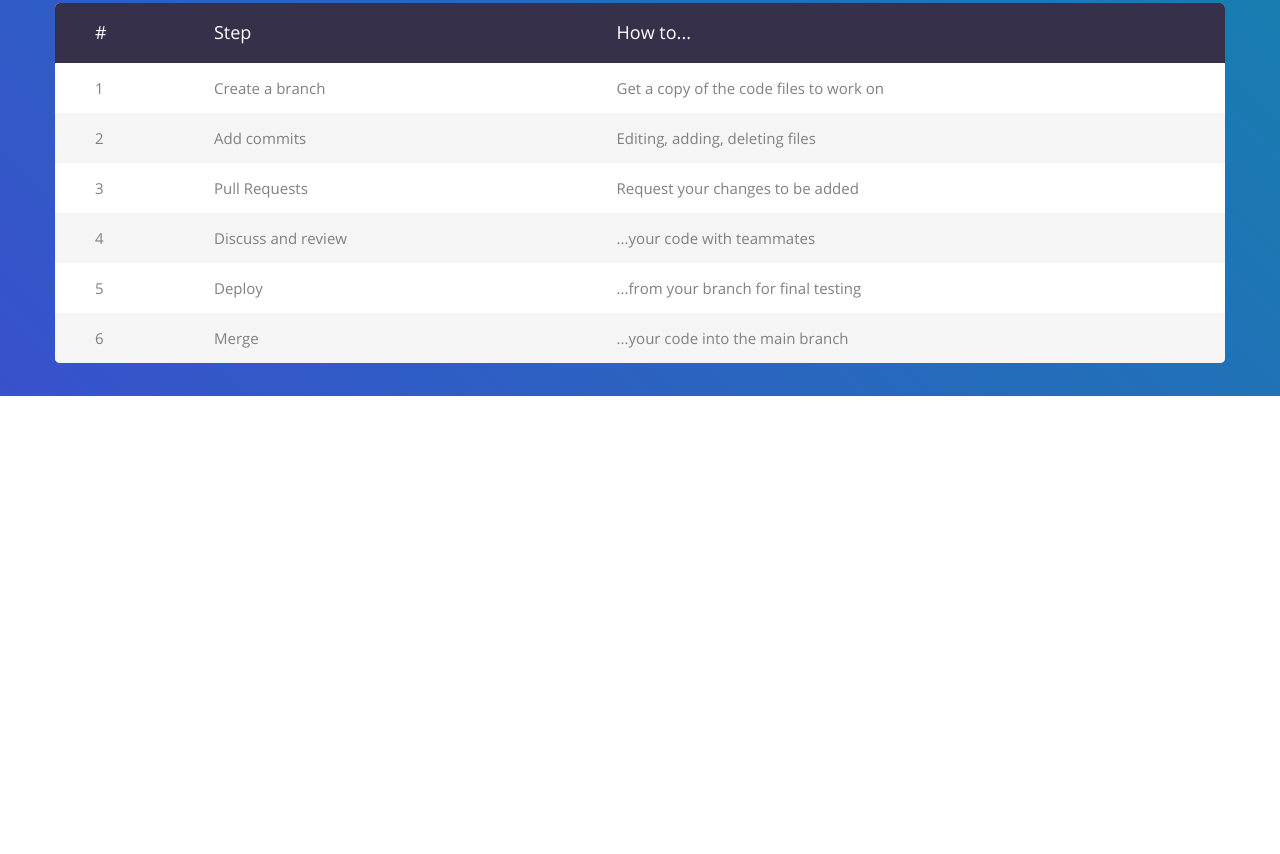
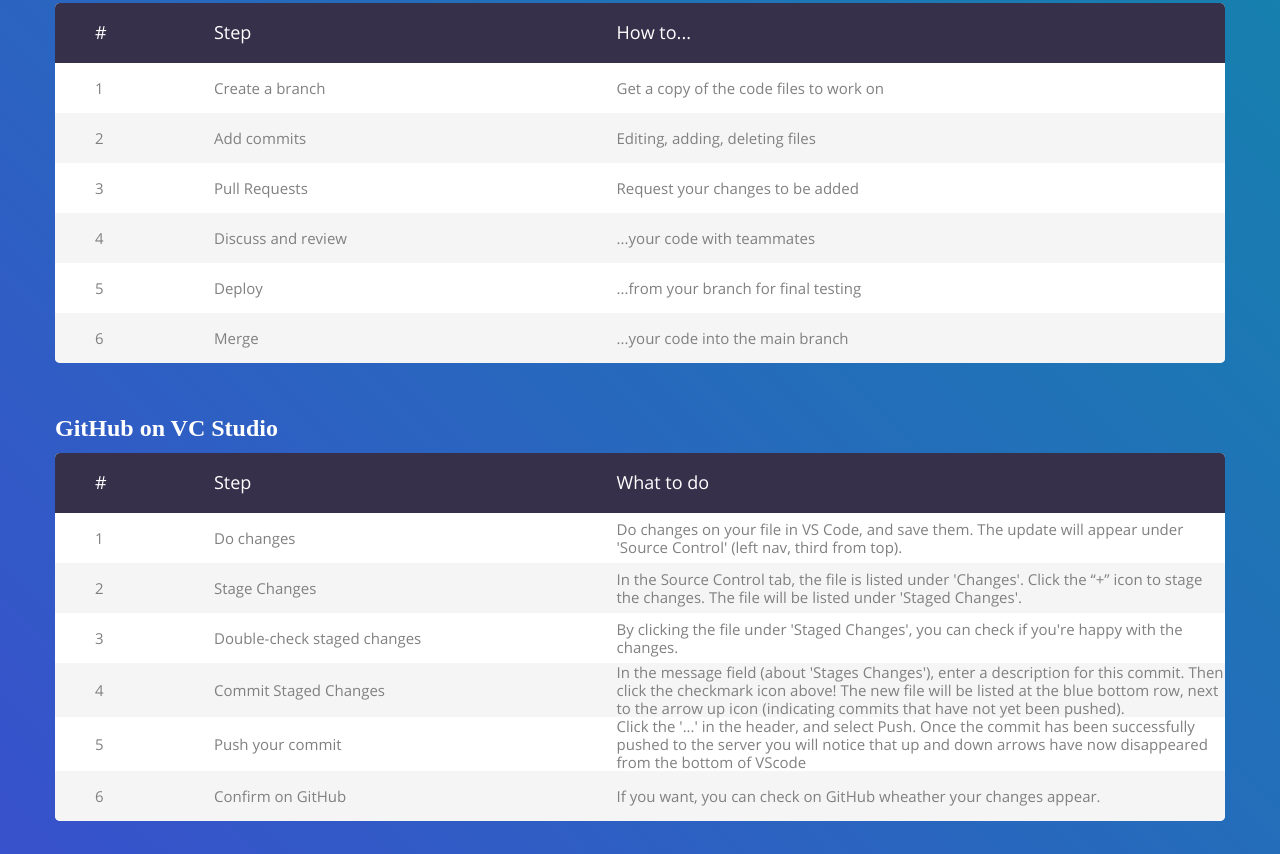
Before and after one commit to herrpreis/GitCheatsheet, a plain HTML site: page index.html in a window 1280 px wide. Shown: the part 657-1511 px from the top of the page. Before the commit the page ends 1053 px from the top, so only its background shows below. Drawn offline with Linux system fonts and the light colour scheme; a web font is replaced by a local one.

Commit message:
Adding 'Github on VS Code' instruction

```diff
--- a/index.html
+++ b/index.html
@@ -124,7 +124,57 @@
 			</div>
 
 
+			<div class="wrap-table100">
+				<h2>GitHub on VC Studio</h2>
+				<div class="table100" id="gitWorkflow">
+					<table>
+						<thead>
+							<tr class="table100-head">
+								<th class="column1">#</th>
+								<th class="column2">Step</th>
+								<th class="column3">What to do</th>
+								<!-- <th class="column4">Use</th> -->
+							</tr>
+						</thead>
+						<tbody>
+								<tr>
+									<td class="column1">1</td>
+									<td class="column2">Do changes</td>
+									<td class="column3">Do changes on your file in VS Code, and save them. The update will appear under 'Source Control' (left nav, third from top).</td>
 
+								</tr>
+								<tr>
+									<td class="column1">2</td>
+									<td class="column2">Stage Changes</td>
+									<td class="column3">In the Source Control tab, the file is listed under 'Changes'. Click the “+” icon to stage the changes. The file will be listed under 'Staged Changes'.</td>
+								</tr>
+								<tr>
+									<td class="column1">3</td>
+									<td class="column2">Double-check staged changes</td>
+									<td class="column3">By clicking the file under 'Staged Changes', you can check if you're happy with the changes.</td>
+								</tr>
+								<tr>
+									<td class="column1">4</td>
+									<td class="column2">Commit Staged Changes</td>
+									<td class="column3">In the message field (about 'Stages Changes'), enter a description for this commit. Then click the checkmark icon above! The new file will be listed at the blue bottom row, next to the arrow up icon (indicating commits that have not yet been pushed).</td>
+								</tr>
+								<tr>
+									<td class="column1">5</td>
+									<td class="column2">Push your commit</td>
+									<td class="column3">Click the '...' in the header, and select Push. Once the commit has been successfully pushed to the server you will notice that up and down arrows have now disappeared from the bottom of VScode</td>
+								</tr>
+								<tr>
+									<td class="column1">6</td>
+									<td class="column2">Confirm on GitHub</td>
+									<td class="column3">If you want, you can check on GitHub wheather your changes appear.</td>
+									</td>
+								</tr>
+
+
+						</tbody>
+					</table>
+				</div>
+			</div>
 
 
 		</div>
```
